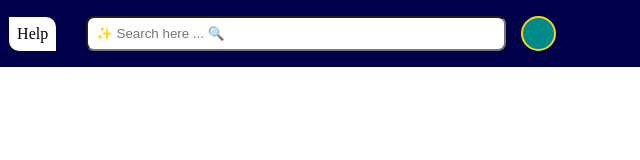
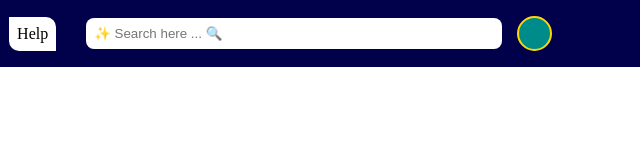
Before and after one commit to imhimanshusoni/TFP-Assignment5-Flexbox, a plain HTML site: page index.html in a window 1280 px wide. Shown: the full height of the page, 201-841 px from the left. Drawn offline with Linux system fonts and the light colour scheme.

Commit message:
removed border from input

```diff
--- a/style.css
+++ b/style.css
@@ -4,7 +4,6 @@
 }
 
 .container {
-  /* height: 10vh; */
   padding: 16px 24px;
   background-color: #00004b;
   display: flex;
@@ -30,6 +29,7 @@ input {
   border-radius: 8px;
   max-width: 400px;
   flex-grow: 1;
+  border: none;
 }
 
 .profile {
```
